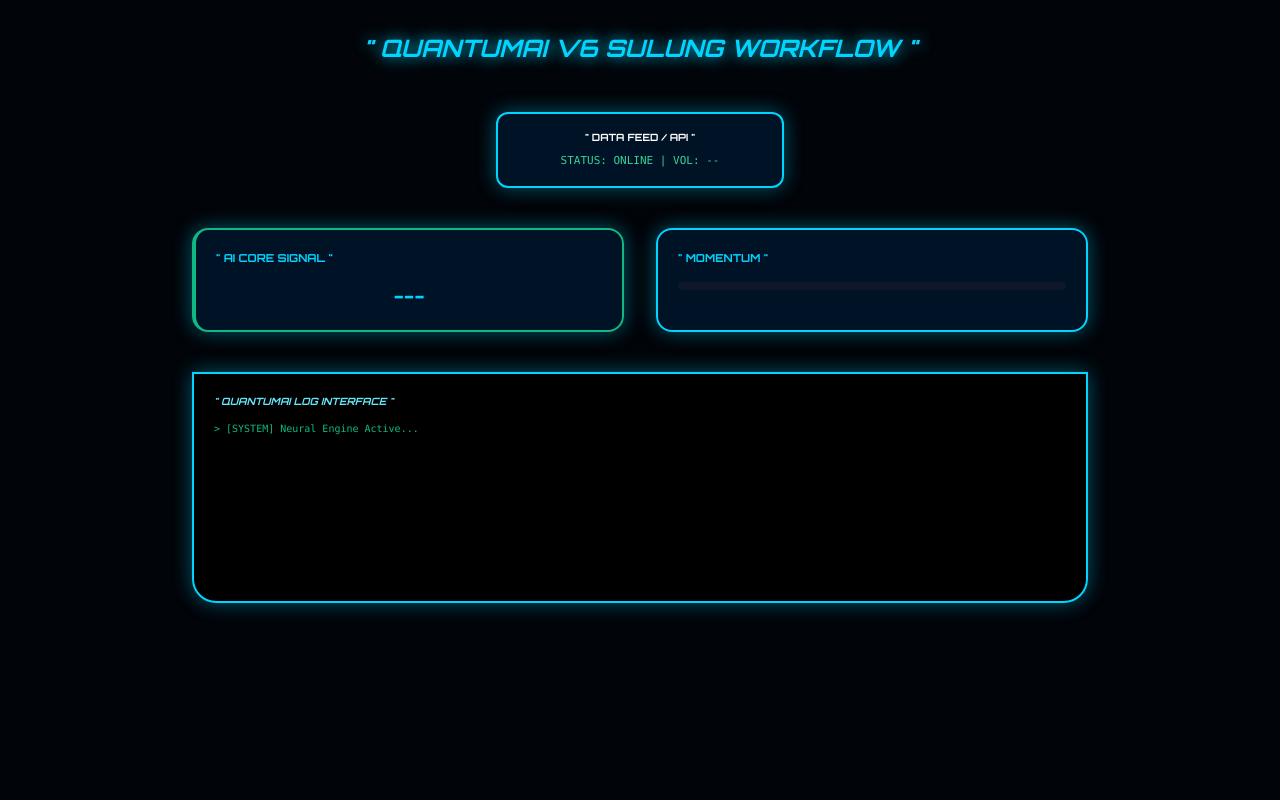
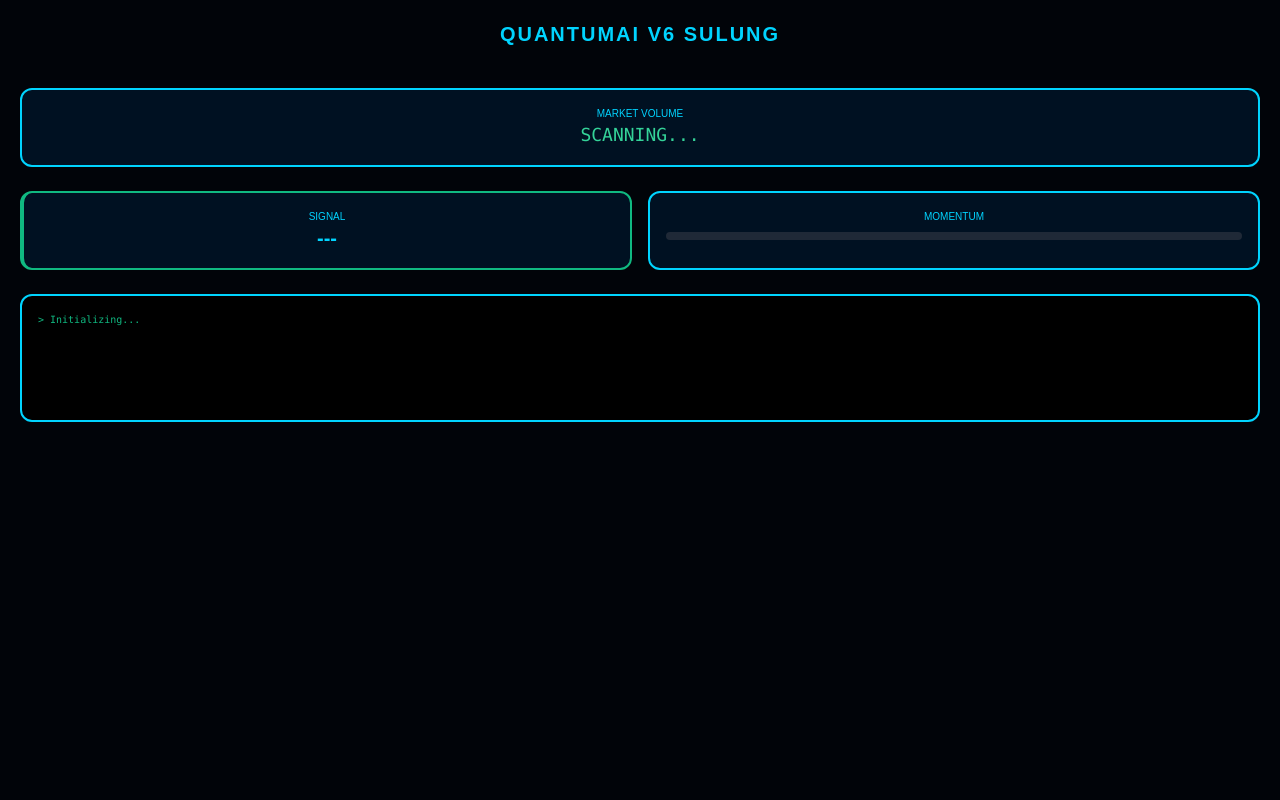
Before and after one commit to dadanrukanda89-lab/QuantumAI, a Flask app: page / in a window 1280 px wide. Run offline with Flask 3, Linux system fonts and the light colour scheme; some libraries are stand-ins or nearby versions.

Commit message:
Update index.html

```diff
--- a/templates/index.html
+++ b/templates/index.html
@@ -3,67 +3,51 @@
 <head>
     <meta charset="UTF-8">
     <meta name="viewport" content="width=device-width, initial-scale=1.0">
-    <title>QuantumAI v6 Dashboard</title>
+    <title>QuantumAI v6</title>
     <script src="https://cdn.tailwindcss.com"></script>
     <style>
-        @import url('https://fonts.googleapis.com/css2?family=Orbitron:wght@700&display=swap');
-        body { background: #010409; color: #00d4ff; font-family: 'Orbitron', sans-serif; min-height: 100vh; }
-        .neon-card {
-            background: rgba(0, 20, 40, 0.9); border: 2px solid #00d4ff;
-            box-shadow: 0 0 20px rgba(0, 212, 255, 0.4); transition: all 0.4s ease;
-        }
-        /* ZOOM RAKSASA 1.6x */
-        .neon-card:hover, .neon-card:active {
-            transform: scale(1.6); z-index: 999; box-shadow: 0 0 60px #00d4ff;
-            background: #001a33; border-color: #fff;
-        }
-        .glow-text { text-shadow: 0 0 15px #00d4ff; }
+        body { background: #010409; color: #00d4ff; font-family: sans-serif; }
+        .neon-card { border: 2px solid #00d4ff; background: rgba(0,20,40,0.8); transition: 0.3s; }
+        .neon-card:active { transform: scale(1.4); z-index: 50; } /* Zoom di HP */
     </style>
 </head>
-<body class="p-4 md:p-8">
-    <h1 class="text-center text-xl md:text-2xl mb-12 glow-text italic uppercase">" QuantumAI v6 Sulung Workflow "</h1>
-    <div class="max-w-4xl mx-auto space-y-10">
-        <div class="flex justify-center">
-            <div class="neon-card p-4 w-72 rounded-xl text-center">
-                <p class="text-[10px] mb-2 text-white font-bold uppercase">" Data Feed / API "</p>
-                <div class="text-[11px] font-mono text-emerald-400">
-                    STATUS: <span id="status">ONLINE</span> | VOL: <span id="vol">--</span>
+<body class="p-5">
+    <h1 class="text-center text-xl mb-10 font-bold uppercase tracking-widest">QuantumAI v6 Sulung</h1>
+    <div class="space-y-6">
+        <div class="neon-card p-4 rounded-xl text-center">
+            <p class="text-[10px] uppercase">Market Volume</p>
+            <div id="vol" class="text-emerald-400 font-mono text-lg">SCANNING...</div>
+        </div>
+        <div class="grid grid-cols-2 gap-4">
+            <div class="neon-card p-4 rounded-xl text-center border-l-4 border-emerald-500">
+                <p class="text-[10px]">SIGNAL</p>
+                <div id="signal" class="font-bold text-xl">---</div>
+            </div>
+            <div class="neon-card p-4 rounded-xl text-center">
+                <p class="text-[10px]">MOMENTUM</p>
+                <div class="h-2 w-full bg-gray-800 rounded-full mt-2">
+                    <div id="bar" class="h-full bg-cyan-400" style="width: 0%"></div>
                 </div>
             </div>
         </div>
-        <div class="grid grid-cols-2 gap-8">
-            <div class="neon-card p-5 rounded-2xl border-l-4 border-emerald-500">
-                <p class="text-[11px] mb-4">" AI CORE SIGNAL "</p>
-                <div id="signal" class="text-center text-xl font-black">---</div>
-            </div>
-            <div class="neon-card p-5 rounded-2xl">
-                <p class="text-[11px] mb-4">" MOMENTUM "</p>
-                <div class="h-2 w-full bg-slate-900 rounded-full overflow-hidden">
-                    <div id="m-bar" class="h-full bg-cyan-400" style="width: 0%"></div>
-                </div>
-            </div>
-        </div>
-        <div class="neon-card p-5 rounded-b-3xl bg-black/90">
-            <p class="text-[10px] mb-3 text-cyan-300 italic">" QUANTUMAI LOG INTERFACE "</p>
-            <div id="terminal" class="h-40 overflow-y-auto text-[10px] font-mono text-emerald-500 space-y-2">
-                <p>> [SYSTEM] Neural Engine Active...</p>
-            </div>
+        <div class="neon-card p-4 rounded-xl bg-black h-32 overflow-y-auto font-mono text-[10px] text-emerald-500">
+            <div id="log">> Initializing...</div>
         </div>
     </div>
     <script>
-        async function runEngine() {
+        async function update() {
             try {
                 const res = await fetch('/update_engine');
                 const data = await res.json();
                 document.getElementById('vol').innerText = data.vol;
                 document.getElementById('signal').innerText = data.signal;
-                document.getElementById('m-bar').style.width = data.momentum + '%';
-                const term = document.getElementById('terminal');
-                term.innerHTML += `<p>${data.log_msg}</p>`;
-                term.scrollTop = term.scrollHeight;
-            } catch (e) { console.log("Engine offline"); }
+                document.getElementById('bar').style.width = data.momentum + '%';
+                const l = document.getElementById('log');
+                l.innerHTML += `<div>${data.log_msg}</div>`;
+                l.scrollTop = l.scrollHeight;
+            } catch (e) {}
         }
-        setInterval(runEngine, 2000);
+        setInterval(update, 2000);
     </script>
 </body>
 </html>
```
